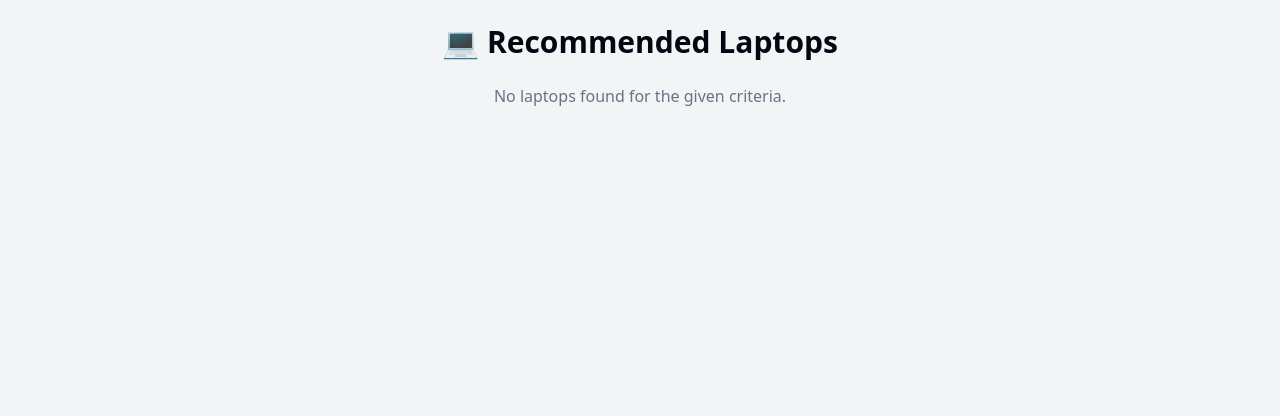
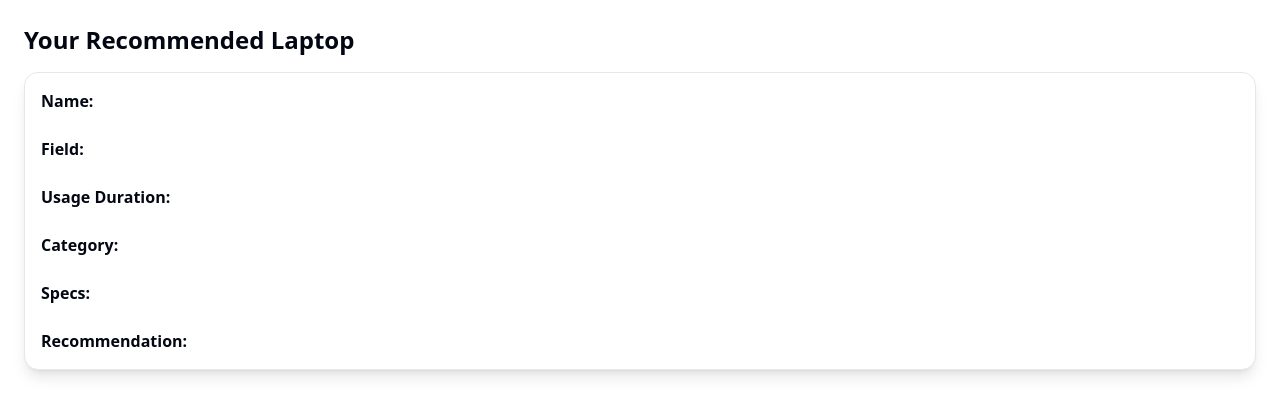
Before and after one commit to imhasnain/Laptop-Recommender, a Next.js app: page /result in a window 1280 px wide. Shown: the top 416 px of the page. Built offline with nearby package versions, Linux system fonts and the light colour scheme.

Commit message:
Fix: Wrapped useSearchParams with Suspense

```diff
--- /dev/null
+++ b/app/result/ResultComponent.tsx
@@ -0,0 +1,38 @@
+// app/result/ResultComponent.tsx
+'use client';
+
+import { useSearchParams } from 'next/navigation';
+import { Card } from '@/components/ui/card';
+import Image from 'next/image';
+
+export default function ResultComponent() {
+  const searchParams = useSearchParams();
+
+  const name = searchParams.get('name');
+  const field = searchParams.get('field');
+  const duration = searchParams.get('duration');
+  const category = searchParams.get('category');
+  const recommendation = searchParams.get('recommendation');
+  const image = searchParams.get('image');
+  const specs = searchParams.get('specs');
+
+  return (
+    <main className="p-6">
+      <h1 className="text-2xl font-bold mb-4">Your Recommended Laptop</h1>
+
+      <Card className="p-4 shadow-lg">
+        {image && (
+          <div className="mb-4">
+            <Image src={image} alt="Laptop" width={300} height={200} />
+          </div>
+        )}
+        <p><strong>Name:</strong> {name}</p>
+        <p><strong>Field:</strong> {field}</p>
+        <p><strong>Usage Duration:</strong> {duration}</p>
+        <p><strong>Category:</strong> {category}</p>
+        <p><strong>Specs:</strong> {specs}</p>
+        <p><strong>Recommendation:</strong> {recommendation}</p>
+      </Card>
+    </main>
+  );
+}
--- a/app/result/page.tsx
+++ b/app/result/page.tsx
@@ -1,65 +1,13 @@
-"use client";
-import laptops from "../data/Laptops.json";
-import { useSearchParams } from "next/navigation";
-import { useEffect, useState } from "react";
+// app/result/page.tsx
+'use client';
 
-export default function ResultPage() {
-  const searchParams = useSearchParams();
-  const [matches, setMatches] = useState<any[]>([]);
+import { Suspense } from 'react';
+import ResultComponent from './ResultComponent';
 
-  useEffect(() => {
-    const budget = parseInt(searchParams.get("budget") || "0");
-    const purpose = (searchParams.get("purpose") || "").toLowerCase();
-    const duration = searchParams.get("duration");
-
-    const filtered = laptops.filter((laptop) => {
-      const isPurposeMatch =
-        purpose.includes(laptop.purpose.toLowerCase()) || laptop.purpose === "General";
-
-      const isDurationMatch = laptop.duration === duration;
-      const isBudgetMatch = budget >= laptop.minBudget && budget <= laptop.maxBudget;
-
-      return isPurposeMatch && isDurationMatch && isBudgetMatch;
-    });
-
-    setMatches(filtered);
-  }, [searchParams]);
-
+export default function Page() {
   return (
-    <div className="min-h-screen bg-gray-100 p-6">
-      <h1 className="text-3xl font-bold text-center mb-6">💻 Recommended Laptops</h1>
-
-      {matches.length > 0 ? (
-        <div className="grid gap-6 md:grid-cols-2 lg:grid-cols-3">
-          {matches.map((laptop, index) => (
-            <div key={index} className="bg-white rounded-xl shadow-lg p-4">
-              <img
-                src={laptop.image}
-                alt={laptop.name}
-                className="w-full h-48 object-contain bg-gray-50 rounded-lg mb-4"
-              />
-              <h2 className="text-xl font-semibold mb-2">{laptop.name}</h2>
-              <p className="text-sm text-gray-600 mb-1">
-                <strong>Processor:</strong> {laptop.processor}
-              </p>
-              <p className="text-sm text-gray-600 mb-1">
-                <strong>Generation:</strong> {laptop.generation}
-              </p>
-              <p className="text-sm text-gray-600 mb-1">
-                <strong>Year Made:</strong> {laptop.yearMade}
-              </p>
-              <p className="text-sm text-gray-600 mb-1">
-                <strong>Specs:</strong> {laptop.specs}
-              </p>
-              <p className="text-sm text-gray-600">
-                <strong>Price:</strong> {laptop.minBudget} – {laptop.maxBudget} PKR
-              </p>
-            </div>
-          ))}
-        </div>
-      ) : (
-        <p className="text-center text-gray-500">No laptops found for the given criteria.</p>
-      )}
-    </div>
+    <Suspense fallback={<div>Loading...</div>}>
+      <ResultComponent />
+    </Suspense>
   );
 }
```
